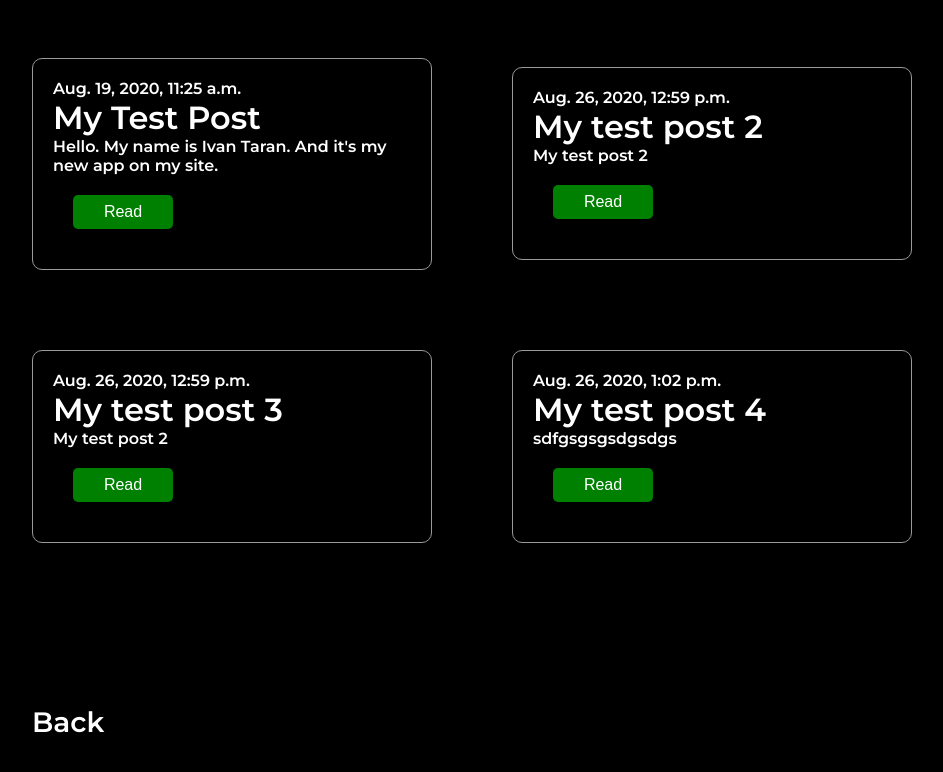
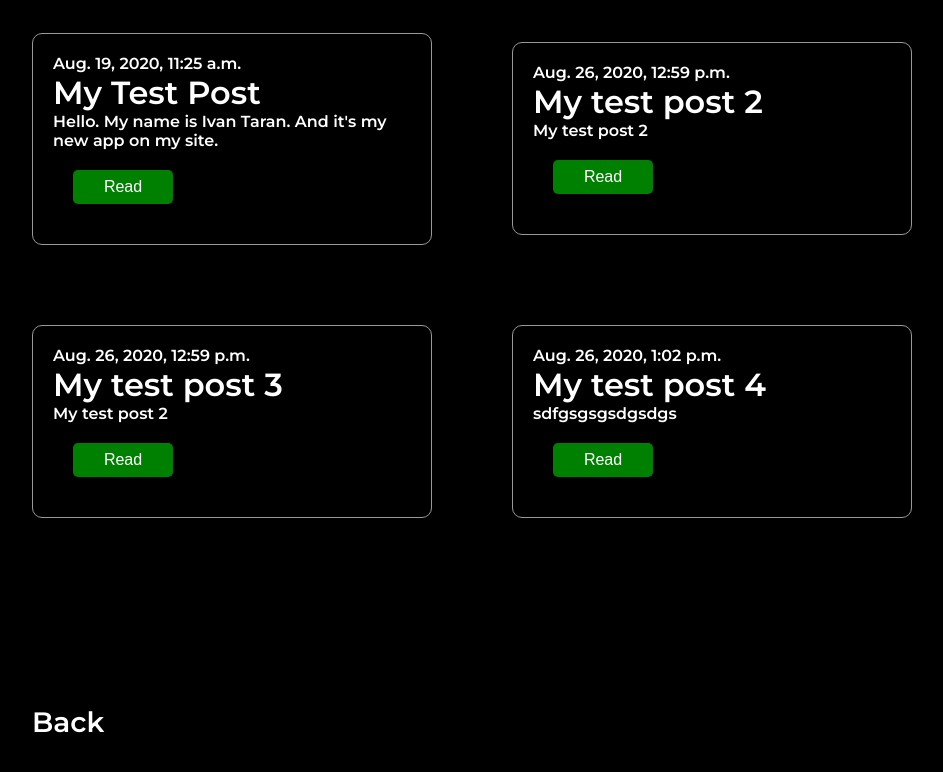
Before and after one commit to HanSolo23/my-website, a Django app: page /blog/ in a window 1280 px wide. Shown: the top 772 px of the page, without its empty margins (168-1111 px from the left). Run offline with Django 3.2, Linux system fonts and the light colour scheme; data comes from the database, SQL or seed files in the repository; both versions use the stored data as it was after the commit.

Commit message:
optimization for different displays

```diff
--- a/static/css/style.css
+++ b/static/css/style.css
@@ -13,7 +13,7 @@ main {
 	display: flex;
 	justify-content: center;
     align-items: center;
-
+ 	max-height: 750px;
 }
 *,*:before,*:after {
 	padding: 0;
@@ -124,14 +124,19 @@ main {
 	transform: scale(1.05);
 	transition: all 1s ease
 }
-@media (max-height: 900px){
+/*@media (max-height: 1080px){
 	main {
     	max-height: 750px;
+	}
+}*/
+@media (max-width: 1600px){
+	main {
+    	max-height: 650px;
 	}
 }
 @media (max-width: 1400px){
 	main {
-    	max-height: 600px;
+    	max-height: 550px;
 	}
 }
 @media (max-width: 1200px){
```
Also changed, not shown: db.sqlite3.
